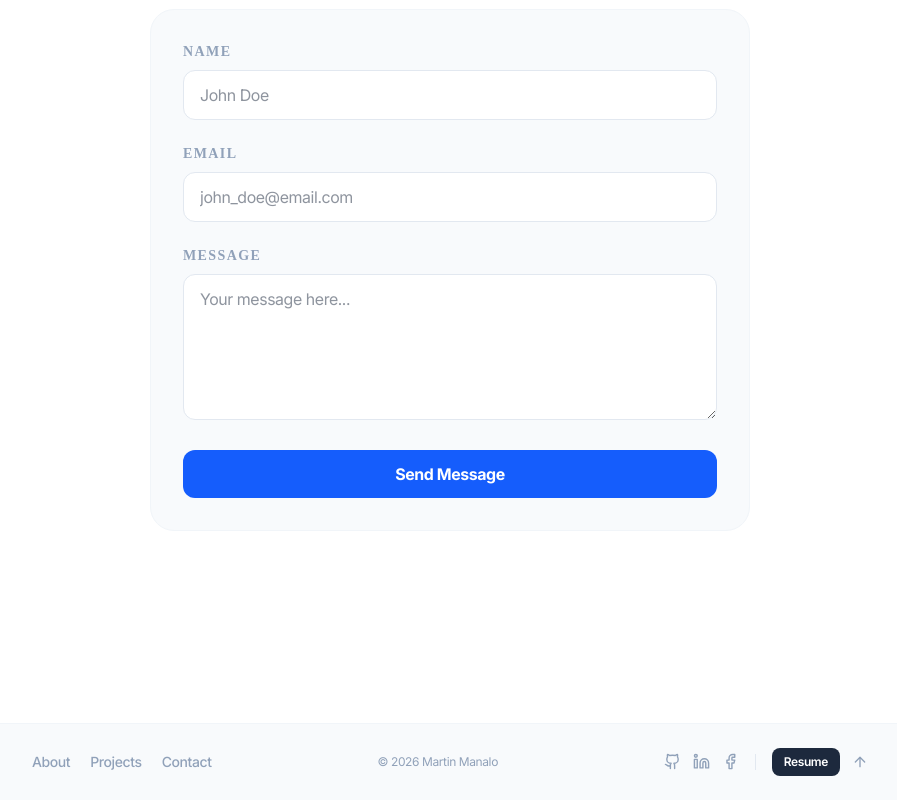
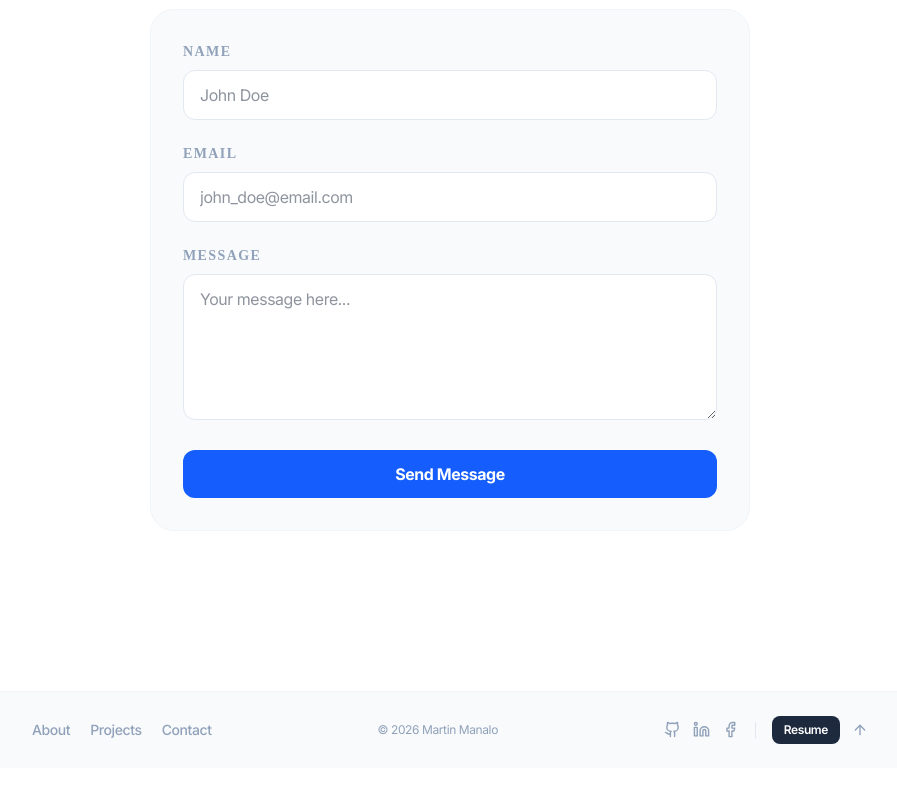
Before and after one commit to martinmnlx/portfolio, a React (Vite) app: page / in a window 1280 px wide. Shown: the part 2940-3740 px from the top of the page, without its empty margins (190-1087 px from the left). After the commit the page ends 3708 px from the top, so only its background shows below. Built offline with nearby package versions, Linux system fonts and the light colour scheme; a web font is replaced by a local one.

Commit message:
adjusted padding

```diff
--- a/src/App.jsx
+++ b/src/App.jsx
@@ -1,6 +1,4 @@
 import { useState, useEffect } from 'react';
-
-import './App.css';
 
 import MainPage from './pages/MainPage';
 
--- a/src/components/Footer.jsx
+++ b/src/components/Footer.jsx
@@ -19,7 +19,7 @@ export default function Footer() {
   const scrollToTop = () => window.scrollTo({ top: 0, behavior: 'smooth' });
 
   return (
-    <footer className="mt-32 w-full border-t border-slate-100 bg-slate-50 dark:border-slate-900 dark:bg-slate-950">
+    <footer className="w-full border-t border-slate-100 bg-slate-50 dark:border-slate-900 dark:bg-slate-950">
       <div className="max-w-[900px] mx-auto px-4 md:px-8 py-6 flex flex-col md:flex-row items-center justify-between gap-4">
 
         {/* Left: Nav links */}
--- a/src/components/main/ContactSection.jsx
+++ b/src/components/main/ContactSection.jsx
@@ -70,7 +70,7 @@ function ContactSection({ id }) {
       whileInView="visible"
       viewport={{ once: true, amount: 0.2 }}
       variants={containerVariants}
-      className="w-full pt-32 md:pt-48 pb-16 flex flex-col items-center px-4 md:px-8 bg-white dark:bg-black"
+      className="w-full pt-32 md:pt-48 pb-32 md:pb-40 flex flex-col items-center px-4 md:px-8 bg-white dark:bg-black"
     >
       <motion.h1
         variants={itemVariants}
```
Also changed, not shown: src/App.css (deleted).
